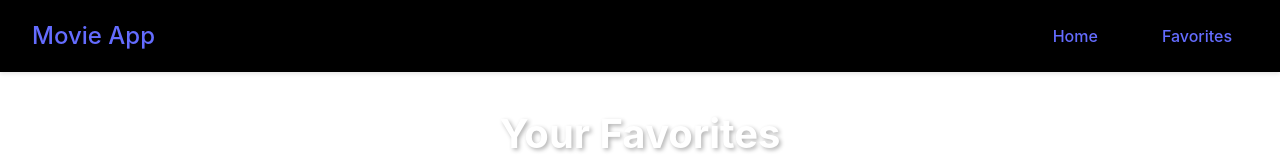
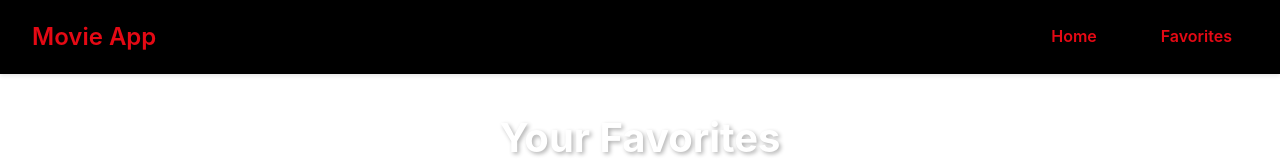
Before and after one commit to Jv2350/Movies-Search, a React (Vite) app: page /favorites in a window 1280 px wide. Shown: the top 160 px of the page. Built offline with nearby package versions, Linux system fonts and the light colour scheme; no server answers.

Commit message:
refactor styling in Home and index CSS for improved layout and user experience

```diff
--- a/src/css/Home.css
+++ b/src/css/Home.css
@@ -1,45 +1,67 @@
 .home {
-  padding: 2rem 0;
+  padding: 3rem 1rem;
   width: 100%;
   box-sizing: border-box;
+  min-height: calc(100vh - 80px);
+  background: linear-gradient(135deg, #0f0f0f 0%, #1a1a1a 100%);
 }
 
 .search-form {
-  max-width: 600px;
-  margin: 0 auto 2rem;
+  max-width: 700px;
+  margin: 0 auto 3rem;
   display: flex;
   gap: 1rem;
-  padding: 0 1rem;
+  padding: 1rem;
   box-sizing: border-box;
+  background: rgba(255, 255, 255, 0.05);
+  border-radius: 12px;
+  backdrop-filter: blur(10px);
+  border: 1px solid rgba(255, 255, 255, 0.1);
 }
 
 .search-input {
   flex: 1;
-  padding: 0.75rem 1rem;
-  border: none;
-  border-radius: 4px;
-  background-color: #333;
+  padding: 0.85rem 1.2rem;
+  border: 2px solid rgba(255, 255, 255, 0.1);
+  border-radius: 8px;
+  background-color: rgba(255, 255, 255, 0.05);
   color: white;
   font-size: 1rem;
+  transition: all 0.3s ease;
+}
+
+.search-input::placeholder {
+  color: #999;
 }
 
 .search-input:focus {
   outline: none;
-  box-shadow: 0 0 0 2px #666;
+  border-color: #e50914;
+  background-color: rgba(255, 255, 255, 0.08);
+  box-shadow: 0 0 20px rgba(229, 9, 20, 0.3);
 }
 
 .search-button {
-  padding: 0.75rem 1.5rem;
-  background-color: #e50914;
+  padding: 0.85rem 2rem;
+  background: linear-gradient(135deg, #e50914 0%, #f40612 100%);
   color: white;
-  border-radius: 4px;
-  font-weight: 500;
-  transition: background-color 0.2s;
+  border-radius: 8px;
+  border: none;
+  font-weight: 600;
+  font-size: 1rem;
+  transition: all 0.3s ease;
   white-space: nowrap;
+  cursor: pointer;
+  box-shadow: 0 4px 15px rgba(229, 9, 20, 0.3);
 }
 
 .search-button:hover {
-  background-color: #f40612;
+  transform: translateY(-2px);
+  box-shadow: 0 6px 25px rgba(229, 9, 20, 0.5);
+}
+
+.search-button:active {
+  transform: translateY(0);
 }
 
 
@@ -55,9 +77,11 @@
 
 .movies-grid {
   display: grid;
-  grid-template-columns: repeat(auto-fit, minmax(300px, 1fr));
-  gap: 1.5rem;
-  padding: 1rem;
+  grid-template-columns: repeat(auto-fit, minmax(280px, 1fr));
+  gap: 2rem;
+  padding: 2rem;
   width: 100%;
   box-sizing: border-box;
+  max-width: 1600px;
+  margin: 0 auto;
 }
--- a/src/css/index.css
+++ b/src/css/index.css
@@ -1,11 +1,22 @@
 :root {
-  font-family: Inter, system-ui, Avenir, Helvetica, Arial, sans-serif;
-  line-height: 1.5;
+  font-family: -apple-system, BlinkMacSystemFont, "Segoe UI", "Roboto", "Oxygen",
+    "Ubuntu", "Cantarell", "Fira Sans", "Droid Sans", "Helvetica Neue",
+    sans-serif;
+  line-height: 1.6;
   font-weight: 400;
 
   color-scheme: light dark;
-  color: rgba(255, 255, 255, 0.87);
-  background-color: #242424;
+  color: rgba(255, 255, 255, 0.9);
+  background-color: #0f0f0f;
+
+  --primary-color: #e50914;
+  --primary-hover: #f40612;
+  --bg-dark: #0f0f0f;
+  --bg-darker: #1a1a1a;
+  --text-primary: rgba(255, 255, 255, 0.9);
+  --text-secondary: #b3b3b3;
+  --border-radius: 12px;
+  --transition-speed: 0.3s;
 
   font-synthesis: none;
   text-rendering: optimizeLegibility;
@@ -39,12 +50,13 @@ body {
 }
 
 a {
-  font-weight: 500;
-  color: #646cff;
-  text-decoration: inherit;
+  font-weight: 600;
+  color: var(--primary-color);
+  text-decoration: none;
+  transition: color var(--transition-speed) ease;
 }
 a:hover {
-  color: #535bf2;
+  color: var(--primary-hover);
 }
 
 h1 {
@@ -53,22 +65,27 @@ h1 {
 }
 
 button {
-  border-radius: 8px;
-  border: 1px solid transparent;
-  padding: 0.6em 1.2em;
+  border-radius: var(--border-radius);
+  border: 2px solid transparent;
+  padding: 0.75em 1.5em;
   font-size: 1em;
-  font-weight: 500;
+  font-weight: 600;
   font-family: inherit;
-  background-color: #1a1a1a;
+  background-color: var(--primary-color);
+  color: white;
   cursor: pointer;
-  transition: border-color 0.25s;
+  transition: all var(--transition-speed) ease;
+  box-shadow: 0 4px 15px rgba(229, 9, 20, 0.3);
 }
 button:hover {
-  border-color: #646cff;
+  background-color: var(--primary-hover);
+  transform: translateY(-2px);
+  box-shadow: 0 6px 20px rgba(229, 9, 20, 0.4);
 }
 button:focus,
 button:focus-visible {
-  outline: 4px auto -webkit-focus-ring-color;
+  outline: 2px solid var(--primary-color);
+  outline-offset: 2px;
 }
 
 @media (prefers-color-scheme: light) {
```
